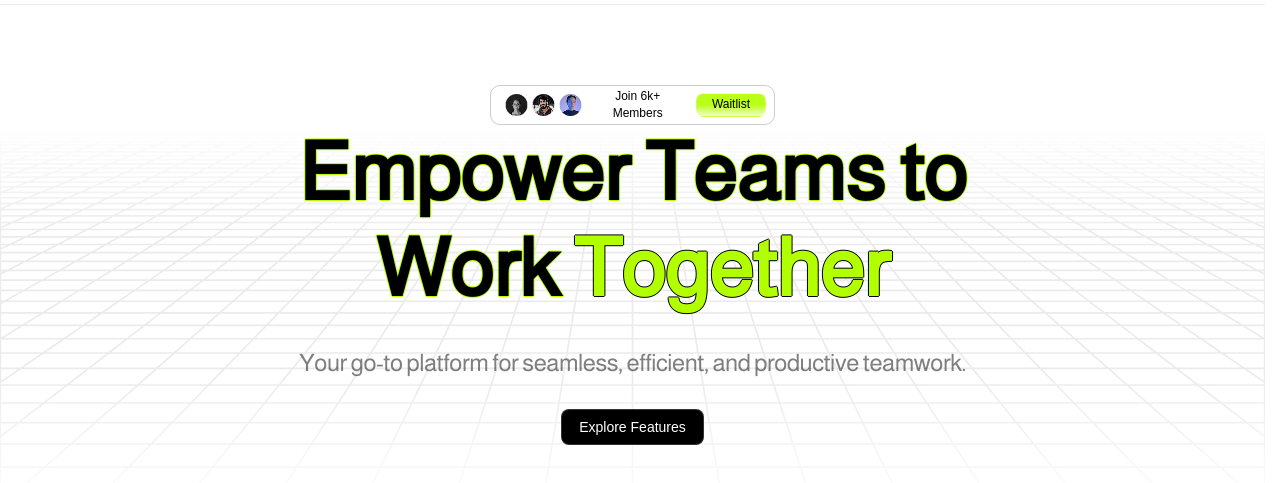
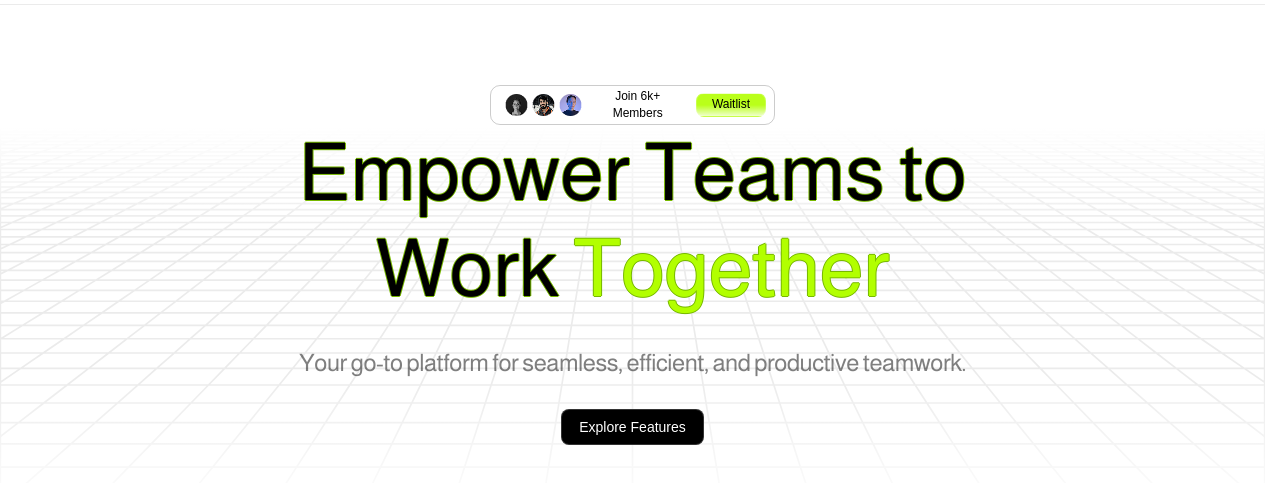
Before and after one commit to aleksey-kerkin/landing-collably, an Astro site: page / in a window 1280 px wide. Shown: the part 77-560 px from the top of the page. Built offline with nearby package versions, Linux system fonts and the light colour scheme; Astro itself is replaced by a stand-in of ours.

Commit message:
Fix the hero title stroke to fit exactly as Figma

```diff
--- a/src/assets/styles/hero.css
+++ b/src/assets/styles/hero.css
@@ -74,19 +74,22 @@
 .hero__title {
   font-family: var(--second-family);
   font-size: 5rem;
+  font-weight: 400;
   line-height: 120%;
   text-align: center;
   color: var(--shade-◼️-dark-1000);
-  text-shadow: -1px 0 var(--📦-common-★-primary-medium),
-    0 1px var(--📦-common-★-primary-medium),
-    1px 0 var(--📦-common-★-primary-medium),
-    0 -1px var(--📦-common-★-primary-medium);
+  text-shadow: -1px 0 var(--📦-common-★-primary-hight),
+    0 1px var(--📦-common-★-primary-hight),
+    1px 0 var(--📦-common-★-primary-hight),
+    0 -1px var(--📦-common-★-primary-hight);
 }
 
 .hero__title--accent {
   color: var(--📦-common-★-primary-medium);
-  text-shadow: -1px 0 var(--shade-◼️-dark-1000), 0 1px var(--shade-◼️-dark-1000),
-    1px 0 var(--shade-◼️-dark-1000), 0 -1px var(--shade-◼️-dark-1000);
+  text-shadow: -1px 0 var(--📦-common-★-primary-hight),
+    0 1px var(--📦-common-★-primary-hight),
+    1px 0 var(--📦-common-★-primary-hight),
+    0 -1px var(--📦-common-★-primary-hight);
 }
 
 .hero__text {
```
